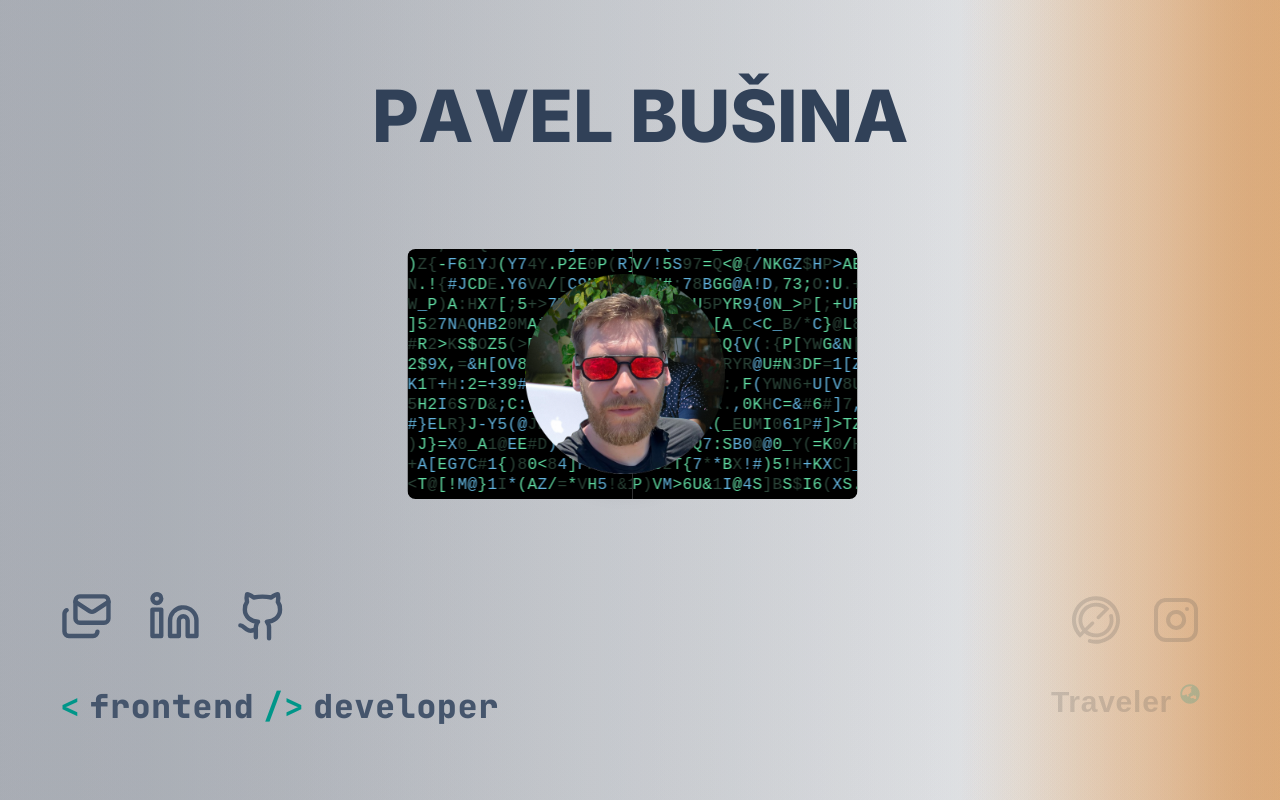
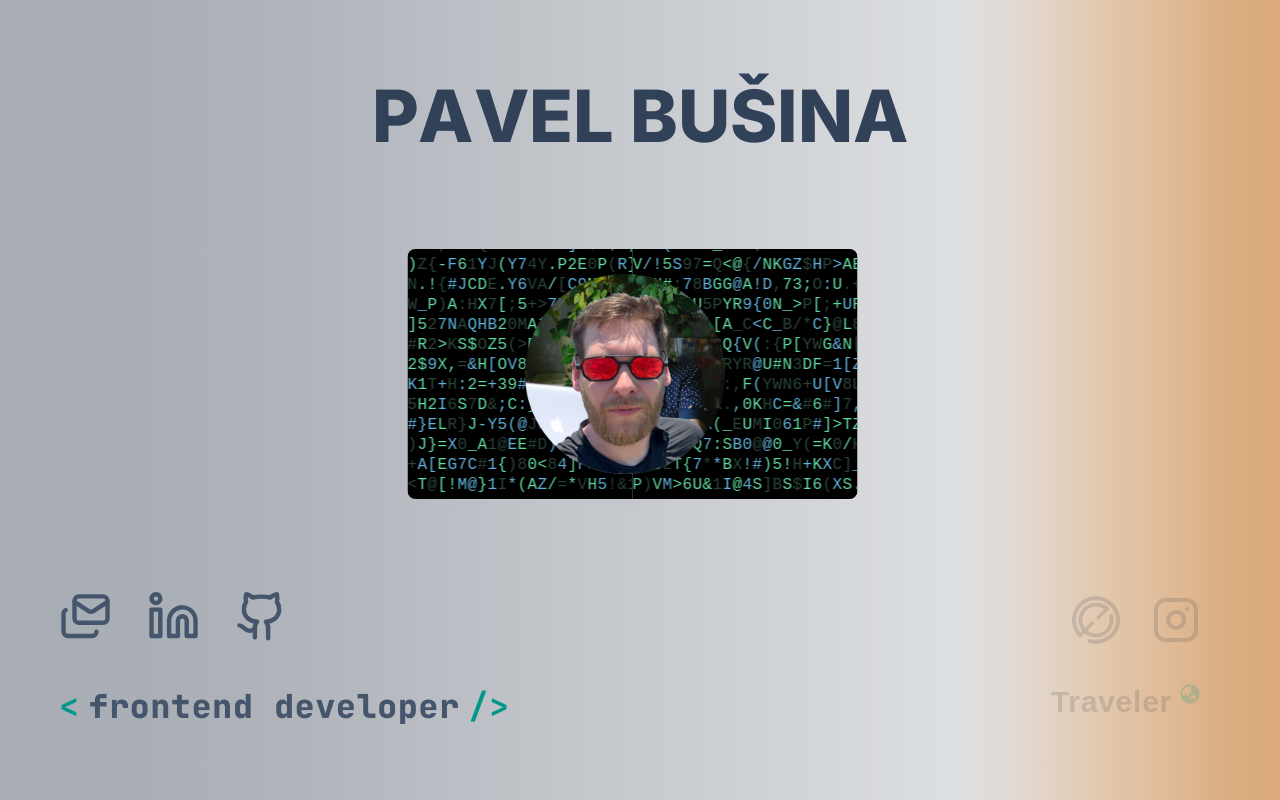
Before and after one commit to busap/me, a Next.js app: page / in a window 1280 px wide. Built offline with nearby package versions, Linux system fonts and the light colour scheme; grey boxes are pictures that could not be loaded; a web font is replaced by a local one.

Commit message:
role animation

```diff
--- a/src/app/components/role/role.tsx
+++ b/src/app/components/role/role.tsx
@@ -1,6 +1,6 @@
 'use client';
 
-import React from 'react';
+import React, { useEffect, useMemo, useState } from 'react';
 import { motion } from 'framer-motion';
 
 export type RoleProps = {
@@ -14,9 +14,13 @@ export type RoleProps = {
     }>;
     className?: string;
     textColor?: string;
+    typeOnEnter?: boolean;
+    typingDelayMs?: number;
+    typingSpeedMs?: number;
 };
 
-export const Role: React.FC<RoleProps> = ({
+export const Role = (props: RoleProps) => {
+    const {
         mainLeft = '',
         mainRight = '',
         leftAdornmentText,
@@ -24,13 +28,55 @@ export const Role: React.FC<RoleProps> = ({
         rightIconAdornment,
         className,
         textColor = 'text-slate-600',
-}) => {
+        typeOnEnter = false,
+        typingDelayMs = 1500,
+        typingSpeedMs = 50,
+    } = props;
     const wrapperBaseCls =
         'flex justify-center text-2xl sm:text-4xl whitespace-break-spaces flex-wrap gap-2';
     const textCls = `text-xl sm:text-3xl font-extrabold tracking-wide ${textColor}`;
     const coloredCls =
         'text-xl sm:text-3xl text-teal-600 font-bold tracking-wide';
     const wrapperCls = `${wrapperBaseCls} ${className ? className : ''}`;
+    const [typedText, setTypedText] = useState<string>('');
+    const [hasStartedTyping, setHasStartedTyping] = useState<boolean>(false);
+    const [hasFinishedTyping, setHasFinishedTyping] = useState<boolean>(false);
+    const targetText = useMemo(() => {
+        const parts: string[] = [];
+        if (mainLeft) parts.push(mainLeft);
+        if (mainRight) parts.push(mainRight);
+        return parts.join(' ');
+    }, [mainLeft, mainRight]);
+
+    useEffect(() => {
+        if (!typeOnEnter) return;
+        let startTimer: number | undefined;
+        let typingTimer: number | undefined;
+
+        startTimer = window.setTimeout(
+            () => {
+                setHasStartedTyping(true);
+                let index = 0;
+                typingTimer = window.setInterval(
+                    () => {
+                        index += 1;
+                        setTypedText(targetText.slice(0, index));
+                        if (index >= targetText.length) {
+                            window.clearInterval(typingTimer);
+                            setHasFinishedTyping(true);
+                        }
+                    },
+                    Math.max(typingSpeedMs, 10)
+                );
+            },
+            Math.max(typingDelayMs, 0)
+        );
+
+        return () => {
+            if (startTimer) window.clearTimeout(startTimer);
+            if (typingTimer) window.clearInterval(typingTimer);
+        };
+    }, [typeOnEnter, targetText, typingDelayMs, typingSpeedMs]);
 
     const renderMainLeft = () =>
         mainLeft ? (
@@ -82,6 +128,32 @@ export const Role: React.FC<RoleProps> = ({
         );
     };
 
+    if (typeOnEnter) {
+        return (
+            <div className={wrapperCls}>
+                <div className={'flex justify-center items-center gap-2'}>
+                    {leftAdornmentText
+                        ? renderColoredText(leftAdornmentText, 0.9)
+                        : null}
+                    <span className={textCls}>
+                        {typedText}
+                        {!hasFinishedTyping && hasStartedTyping ? (
+                            <span className="inline-block w-[0.6ch]">|</span>
+                        ) : null}
+                    </span>
+                    {rightAdornmentText
+                        ? renderColoredText(rightAdornmentText, 1)
+                        : null}
+                </div>
+                <div className={'flex justify-center items-start'}>
+                    {rightIconAdornment && hasFinishedTyping
+                        ? renderRightIconAdornment(1)
+                        : null}
+                </div>
+            </div>
+        );
+    }
+
     return (
         <div className={wrapperCls}>
             <div className={'flex justify-center items-center gap-2'}>
--- a/src/app/page.tsx
+++ b/src/app/page.tsx
@@ -116,6 +116,9 @@ export default function Home() {
                     mainRight="developer"
                     leftAdornmentText="<"
                     rightAdornmentText="/>"
+                    typeOnEnter
+                    typingDelayMs={1600}
+                    typingSpeedMs={50}
                 />
             </div>
         );
@@ -132,6 +135,9 @@ export default function Home() {
                     mainLeft="Traveler"
                     rightIconAdornment={FaGlobeAsia}
                     textColor="text-neutral-600"
+                    typeOnEnter
+                    typingDelayMs={3000}
+                    typingSpeedMs={50}
                 />
             </div>
         );
```
Lines whose indentation alone changed are shown as unchanged.
